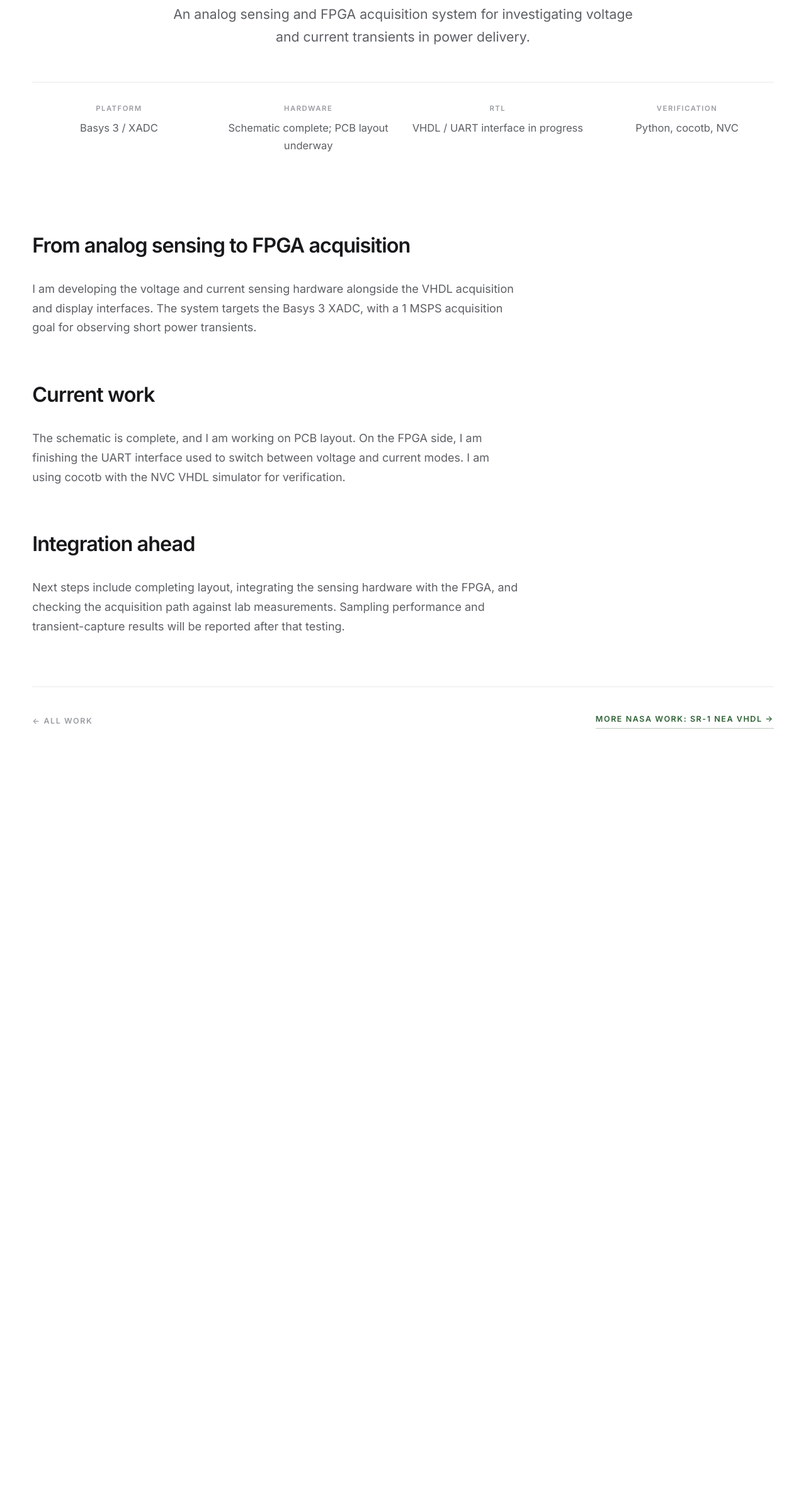
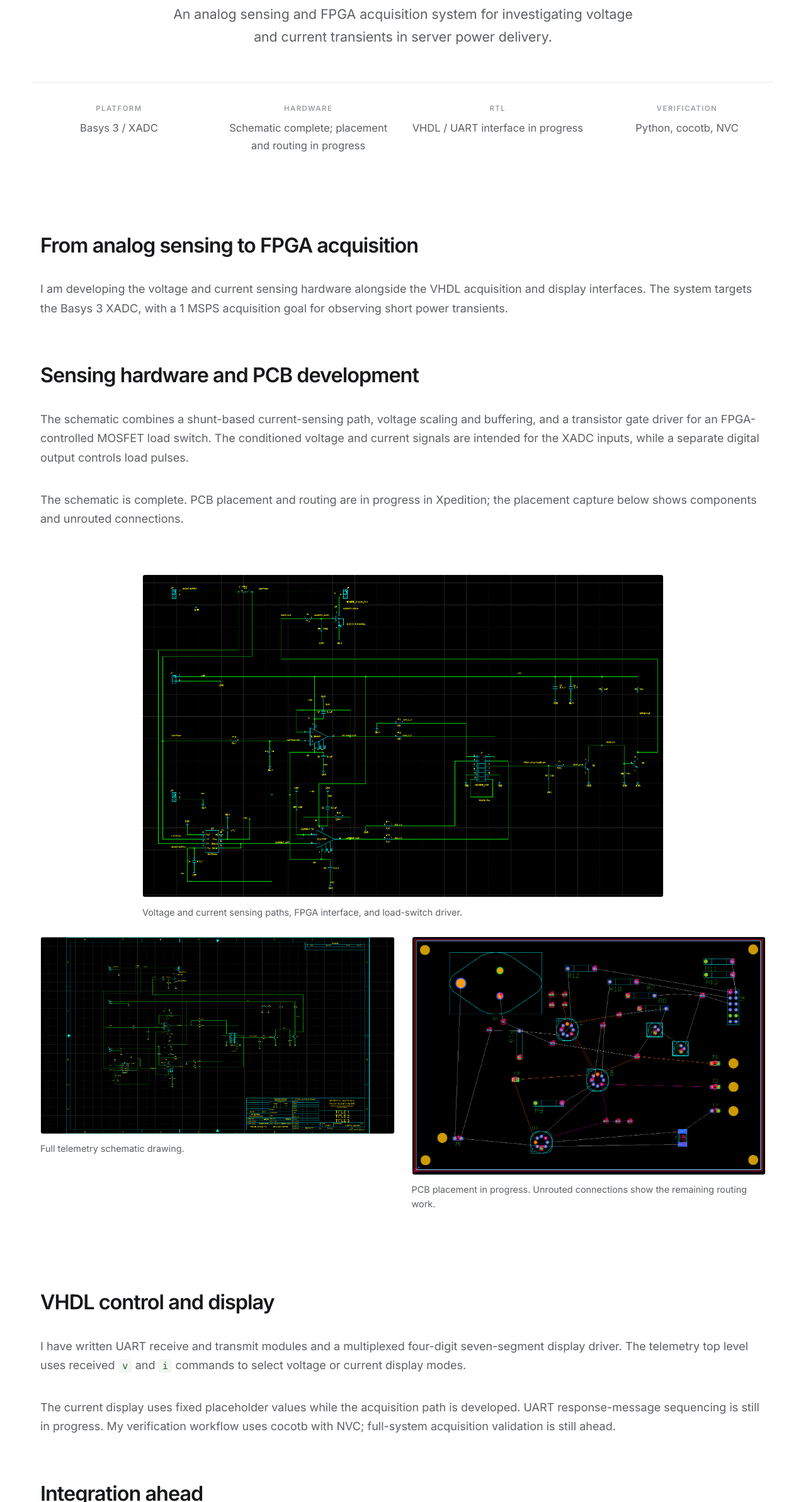
Before and after one commit to spenchh/Portfolio, a plain HTML site: page projects/power-telemetry.html in a window 1280 px wide. Shown: the part 415-2800 px from the top of the page at 63% size. Before the commit the page ends 1612 px from the top, so only its background shows below. Drawn offline with Linux system fonts and the light colour scheme.

Commit message:
Document NASA server telemetry hardware and VHDL progress

```diff
--- a/projects/power-telemetry.html
+++ b/projects/power-telemetry.html
@@ -3,11 +3,11 @@
 <head>
 <meta charset="utf-8">
 <meta name="viewport" content="width=device-width, initial-scale=1">
-<title>FPGA Power Telemetry / Spencer Kogoma</title>
+<title>Server Power Telemetry / Spencer Kogoma</title>
 <meta name="description" content="Ongoing NASA power-telemetry development: analog sensing, Basys 3 VHDL, PCB layout, UART control, and cocotb with NVC.">
 <meta name="author" content="Spencer Kogoma">
 <meta name="theme-color" content="#ffffff">
-<meta property="og:title" content="FPGA Power Telemetry">
+<meta property="og:title" content="Server Power Telemetry">
 <meta property="og:description" content="Ongoing NASA power-telemetry development: analog sensing, Basys 3 VHDL, PCB layout, UART control, and cocotb with NVC.">
 <link rel="preconnect" href="https://fonts.googleapis.com">
 <link rel="preconnect" href="https://fonts.gstatic.com" crossorigin>
@@ -24,12 +24,12 @@
 <section class="ph"><div class="shell">
   <a class="back" href="../work.html">&larr; All work</a>
   <span class="label">NASA / Mixed-signal hardware / In development</span>
-  <h1>FPGA Power<br>Telemetry</h1>
+  <h1>Server Power<br>Telemetry</h1>
   <p class="sub">An analog sensing and FPGA acquisition system for investigating
-  voltage and current transients in power delivery.</p>
+  voltage and current transients in server power delivery.</p>
   <dl class="facts">
     <div><dt>Platform</dt><dd>Basys 3 / XADC</dd></div>
-    <div><dt>Hardware</dt><dd>Schematic complete; PCB layout underway</dd></div>
+    <div><dt>Hardware</dt><dd>Schematic complete; placement and routing in progress</dd></div>
     <div><dt>RTL</dt><dd>VHDL / UART interface in progress</dd></div>
     <div><dt>Verification</dt><dd>Python, cocotb, NVC</dd></div>
   </dl>
@@ -39,10 +39,25 @@
   <p>I am developing the voltage and current sensing hardware alongside the VHDL
   acquisition and display interfaces. The system targets the Basys 3 XADC, with a
   1 MSPS acquisition goal for observing short power transients.</p>
-  <h2>Current work</h2>
-  <p>The schematic is complete, and I am working on PCB layout. On the FPGA side,
-  I am finishing the UART interface used to switch between voltage and current
-  modes. I am using cocotb with the NVC VHDL simulator for verification.</p>
+  <h2>Sensing hardware and PCB development</h2>
+  <p>The schematic combines a shunt-based current-sensing path, voltage scaling
+  and buffering, and a transistor gate driver for an FPGA-controlled MOSFET load
+  switch. The conditioned voltage and current signals are intended for the XADC
+  inputs, while a separate digital output controls load pulses.</p>
+  <p>The schematic is complete. PCB placement and routing are in progress in
+  Xpedition; the placement capture below shows components and unrouted connections.</p>
+  <div class="camera-gallery">
+    <figure class="project-visual"><a href="../assets/projects/telemetry-sensing.webp" data-image-viewer><img src="../assets/projects/telemetry-sensing.webp" alt="Server telemetry schematic showing voltage and current sensing, the FPGA connector, and the MOSFET gate driver." width="1638" height="1014" loading="lazy"></a><figcaption>Voltage and current sensing paths, FPGA interface, and load-switch driver.</figcaption></figure>
+    <figure class="project-visual"><a href="../assets/projects/telemetry-schematic.webp" data-image-viewer><img src="../assets/projects/telemetry-schematic.webp" alt="Full drawing sheet for the server power telemetry schematic." width="2027" height="1128" loading="lazy"></a><figcaption>Full telemetry schematic drawing.</figcaption></figure>
+    <figure class="project-visual"><a href="../assets/projects/telemetry-placement.webp" data-image-viewer><img src="../assets/projects/telemetry-placement.webp" alt="Xpedition PCB placement in progress, with board outline, through-hole footprints, and unrouted connections." width="1584" height="1065" loading="lazy"></a><figcaption>PCB placement in progress. Unrouted connections show the remaining routing work.</figcaption></figure>
+  </div>
+  <h2>VHDL control and display</h2>
+  <p>I have written UART receive and transmit modules and a multiplexed four-digit
+  seven-segment display driver. The telemetry top level uses received
+  <code>v</code> and <code>i</code> commands to select voltage or current display modes.</p>
+  <p>The current display uses fixed placeholder values while the acquisition path
+  is developed. UART response-message sequencing is still in progress. My verification
+  workflow uses cocotb with NVC; full-system acquisition validation is still ahead.</p>
   <h2>Integration ahead</h2>
   <p>Next steps include completing layout, integrating the sensing hardware with
   the FPGA, and checking the acquisition path against lab measurements. Sampling
```
Also changed, not shown: current.html (+5 -4 lines), work.html (+1 -1 lines), assets/projects/telemetry-placement.webp (added), assets/projects/telemetry-schematic.webp (added), assets/projects/telemetry-sensing.webp (added).
